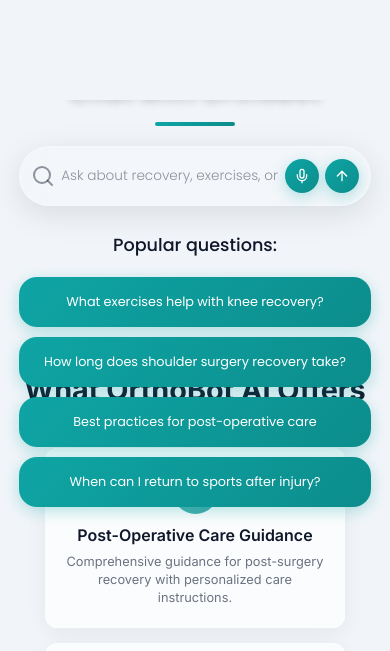
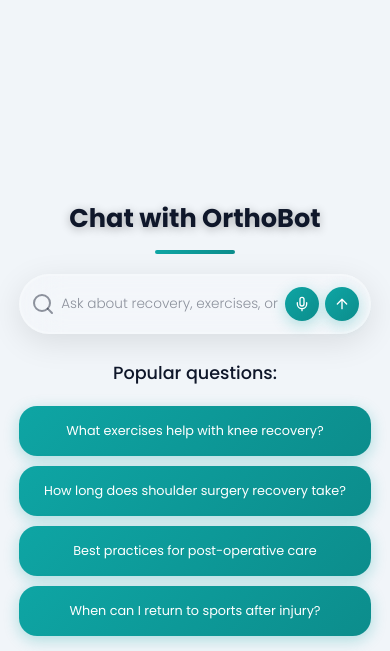
Before and after one commit to krishnasingh34/OrthoBot-AI, a React (Vite) app: page / in a window 390 px wide. Shown: the part 872-1523 px from the top of the page. Built offline with nearby package versions, Linux system fonts and the light colour scheme; no server answers.

Commit message:
fix error

```diff
--- a/src/CSS/ChatDemo.css
+++ b/src/CSS/ChatDemo.css
@@ -465,15 +465,16 @@
 /* Small Mobile (≤480px) */
 @media (max-width: 480px) {
   .chat-demo-section {
-    padding: 20px 0.5rem; /* Reduced padding to minimize space */
+    padding: 40px 0.5rem;
     overflow-x: hidden;
-    min-height: auto; /* Remove fixed min-height */
+    /* Only reduce top padding to minimize gap with doctor image */
+    padding-top: 20px;
   }
 
   .chat-demo-container {
     padding: 0;
     width: 100%;
-    margin-top: -50px; /* Reduced negative margin to minimize space */
+    margin-top: -190px;
   }
 
   .chat-demo-title {
@@ -534,15 +535,16 @@
 /* Extra Small Mobile (≤320px) */
 @media (max-width: 320px) {
   .chat-demo-section {
-    padding: 15px 0.3rem; /* Further reduced padding for smaller screens */
+    padding: 30px 0.3rem;
     overflow-x: hidden;
-    min-height: auto; /* Remove fixed min-height */
+    /* Only reduce top padding to minimize gap with doctor image */
+    padding-top: 15px;
   }
 
   .chat-demo-container {
     padding: 0;
     width: 100%;
-    margin-top: -30px; /* Significantly reduced negative margin */
+    margin-top: -180px;
   }
 
   .chat-demo-title {
@@ -603,12 +605,13 @@
 /* Realme and very small mobile devices (≤360px) */
 @media (max-width: 360px) {
   .chat-demo-section {
-    padding: 10px 0.2rem; /* Minimal padding for very small screens */
-    min-height: auto;
+    padding: 20px 0.2rem;
+    /* Only reduce top padding to minimize gap with doctor image */
+    padding-top: 10px;
   }
 
   .chat-demo-container {
-    margin-top: -20px; /* Minimal negative margin */
+    margin-top: -150px;
   }
 
   .chat-demo-title {
--- a/src/CSS/Hero.css
+++ b/src/CSS/Hero.css
@@ -755,7 +755,9 @@
     padding: 1rem 0;
     align-items: flex-start;
     overflow: hidden;
-    margin-top: -113px
+    margin-top: -113px;
+    /* Reduce bottom padding to minimize gap with ChatDemo */
+    padding-bottom: 10px;
   }
 
   .hero-container {
@@ -908,6 +910,11 @@
 
 /* Realme and small mobile devices specific fixes */
 @media (max-width: 400px) {
+  .hero {
+    /* Reduce bottom padding to minimize gap with ChatDemo */
+    padding-bottom: 20px;
+  }
+
   .doctor-logo {
     max-width: 100%;
     width: 100%;
```
